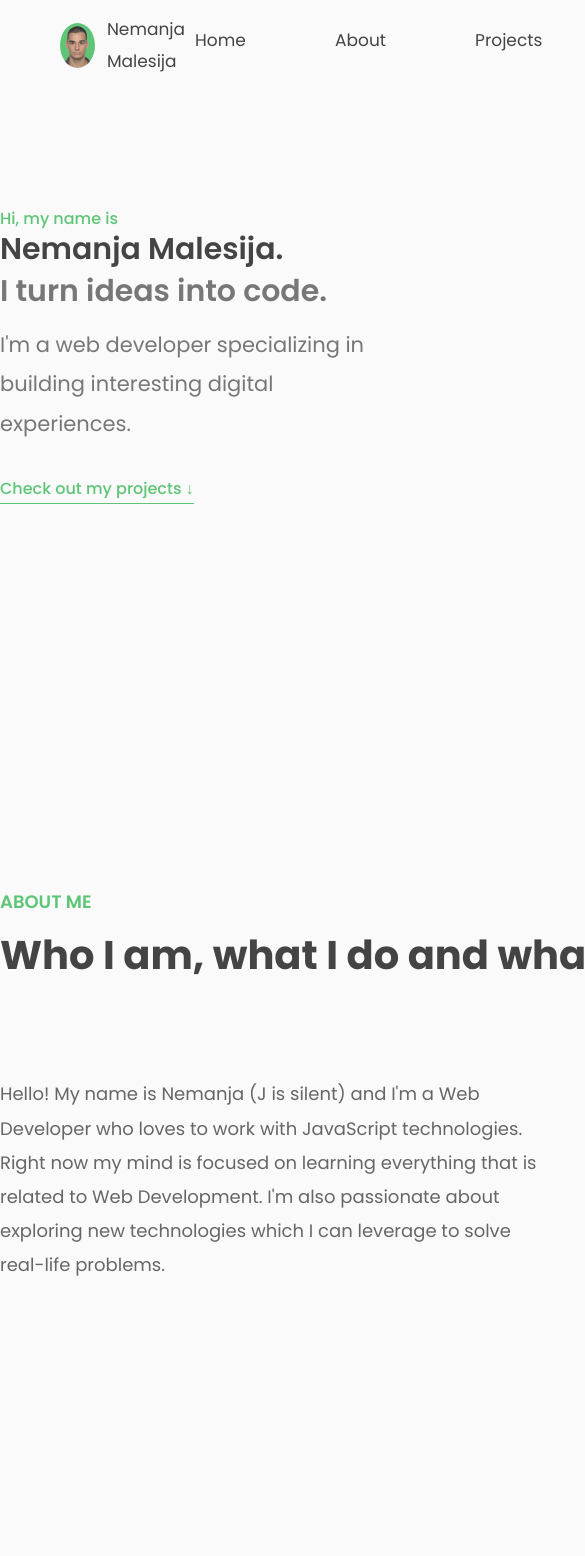
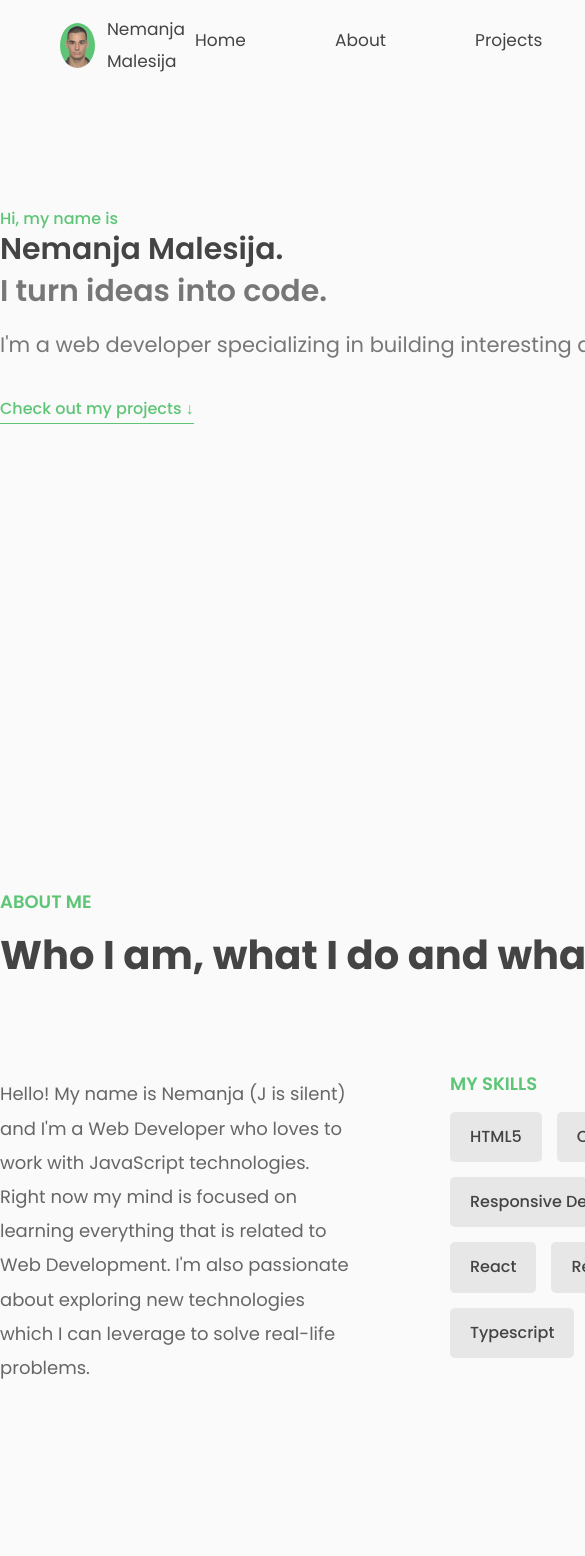
Before and after one commit to nemanjamalesija/portfolio-website, a React (Create React App) app: page / in a window 390 px wide. Shown: the top 1556 px of the page, 585 px wide, since content can reach past the window. Built offline with nearby package versions, Linux system fonts and the light colour scheme.

Commit message:
Add responsive

```diff
--- a/src/components/about.css
+++ b/src/components/about.css
@@ -36,3 +36,9 @@
   border-radius: 5px;
   font-weight: 500;
 }
+
+@media (max-width: 1001px) {
+  .section-hero {
+    width: 80rem;
+  }
+}
--- a/src/components/hero.css
+++ b/src/components/hero.css
@@ -73,3 +73,9 @@
 .btn-projects-hero:hover {
   color: var(--color-primary-shade);
 }
+
+@media (max-width: 1001px) {
+  .section-hero {
+    width: 80rem;
+  }
+}
--- a/src/index.css
+++ b/src/index.css
@@ -104,3 +104,15 @@ a:visited {
 .btn-github:hover {
   background-color: #eeee;
 }
+
+@media (max-width: 1201px) {
+  .container {
+    width: 100rem;
+  }
+}
+
+@media (max-width: 1001px) {
+  .container {
+    width: 80rem;
+  }
+}
```
